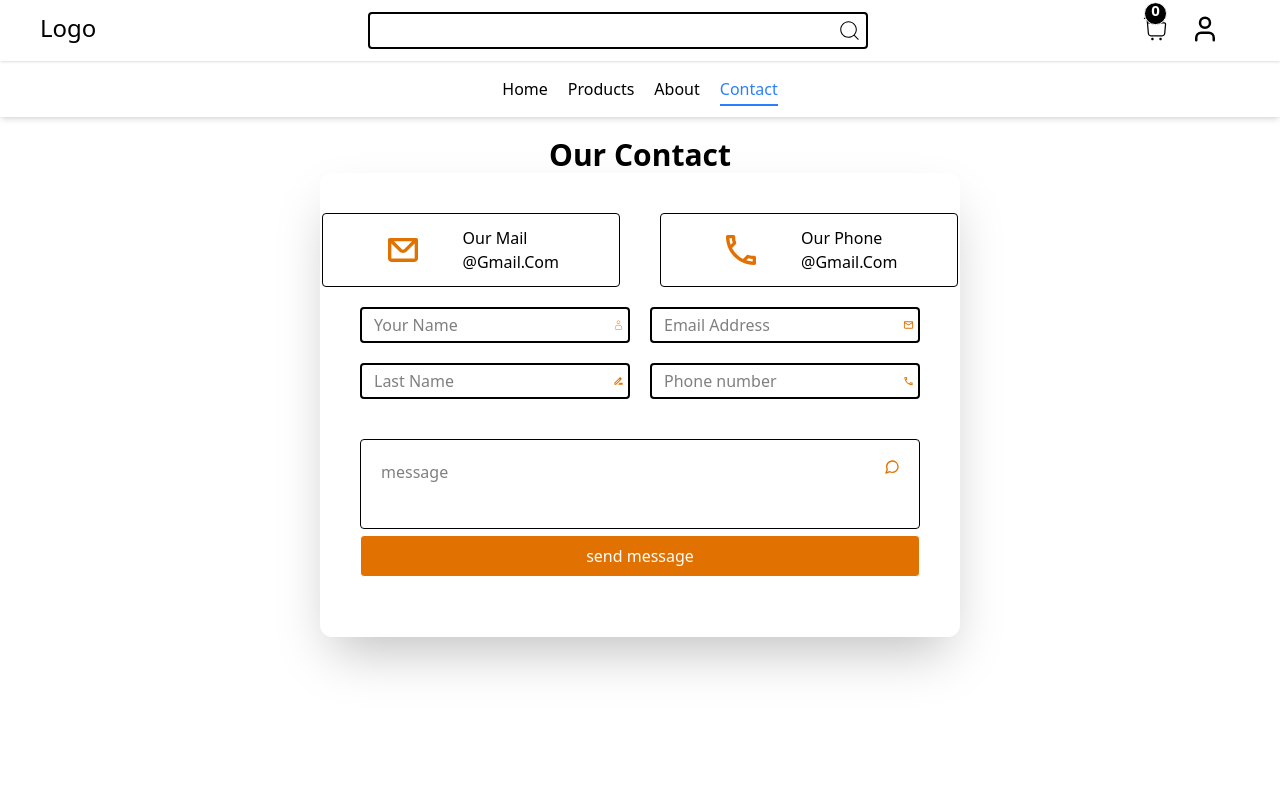
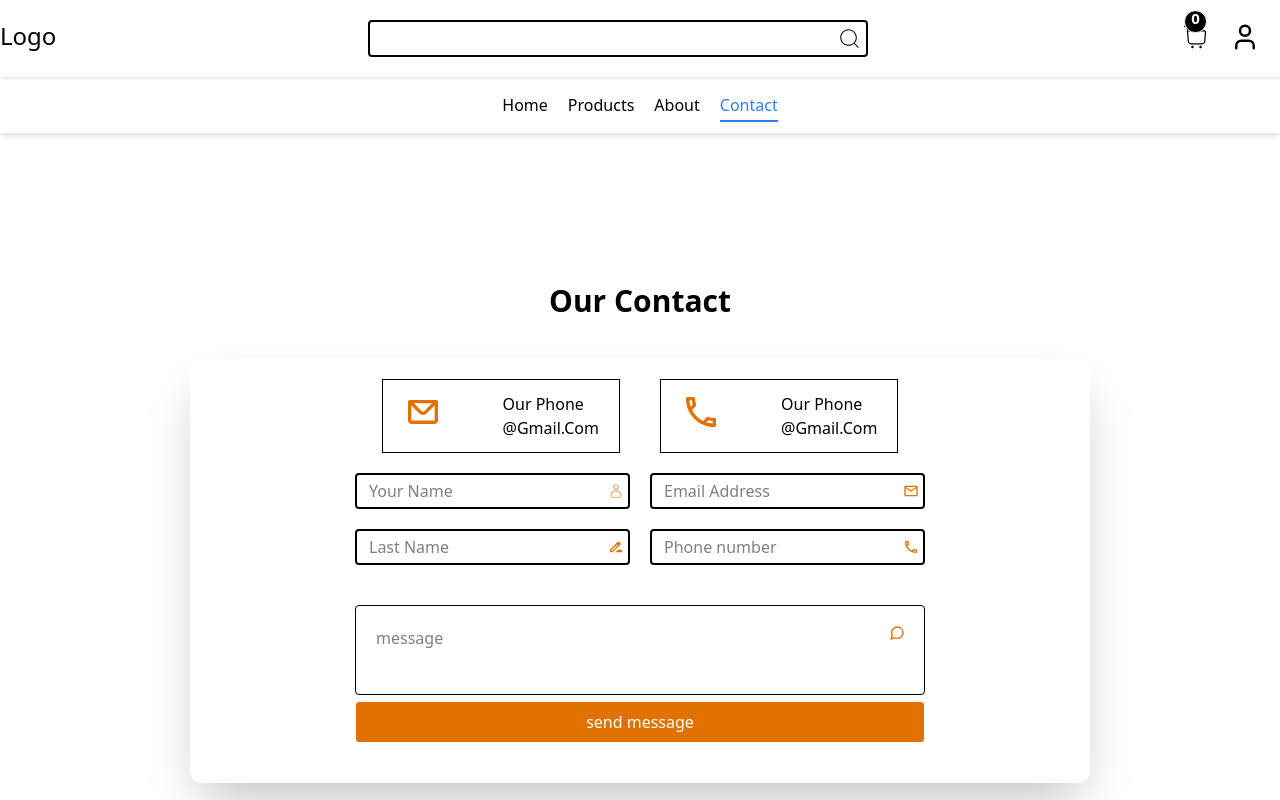
Before and after one commit to kumarmurugan1218/Ecommerce2, a React (Vite) app: page /Ecommerce2/Contact in a window 1280 px wide. Shown: the top 800 px of the page. Built offline with nearby package versions, Linux system fonts and the light colour scheme; a web font is replaced by a local one.

Commit message:
Update: redeploy changes

```diff
--- a/src/Components/Footer.jsx
+++ b/src/Components/Footer.jsx
@@ -5,7 +5,8 @@ import { FaLocationDot,FaSquarePhone } from "react-icons/fa6";
 import { MdOutlineMail } from "react-icons/md";
 const Footer=()=>{
     return (
-        <footer className="grid grid-cols-2 px-3 space-y-5 bg-black text-white md:grid-cols-3 text-center py-15">
+        <footer className=" w-screen bg-black text-white">
+            <div className='grid grid-cols-2 px-3 space-y-5  md:grid-cols-3 text-center py-15'>
                 <div className='space-y-5'>
                     <h1>heading</h1>
                     <p>Lorem ipsum dolor sit amet.</p>
@@ -15,13 +16,14 @@ const Footer=()=>{
                         <FaInstagram size={50}   className='footer-icons'/>
                     </div>
                 </div>
+
                 <div className="flex flex-col space-y-3">
                     <li ><NavLink className='links ' to="/">Home</NavLink></li>
                     <li><NavLink className='links' to="/product">Products</NavLink></li>
                     <li><NavLink className='links' to="/About">About</NavLink></li>
                     <li><NavLink className='links' to="/Contact">Contact</NavLink></li>
+                </div>
 
-            </div>
 
                 <div className='flex flex-col space-y-4 items-center'>
                     <div className='flex items-center'>
@@ -37,6 +39,8 @@ const Footer=()=>{
                         <h1>our email</h1>
                     </div>
                 </div>
+            </div>
+
         </footer>
     )
 }
--- a/src/Components/Header.jsx
+++ b/src/Components/Header.jsx
@@ -12,7 +12,7 @@ export const Header = () => {
   const[count,setCount]=useState(0);
      const [data,setData]=useState("")
     let [menu,setMenu]=useState(false);
-    const [arr,setArr]=useState(["mens-shirts","mens-shoes","mens-watches","womens-dresses","womens-shoes","womens-jewellery","smartphones","laptops","headphones"]);
+    const [arr,setArr]=useState(["mensshirts","mensshoes","menswatches","womensdresses","womensshoes","womensjewellery","smartphones","laptops","headphones"]);
     const [list,setList]=useState(false);
 
   const filtered = arr.filter((item) =>
@@ -26,7 +26,7 @@ export const Header = () => {
 
   return (
     <header className='flex flex-col relative justify-center' >
-            <div className='flex justify-between px-10 py-3 shadow-sm space-x-5' >
+            <div className='flex justify-between py-5  shadow-sm space-x-5' >
                 <div className=''>
                     <h1 className='logo'>logo</h1>
                 </div>
--- a/src/index.css
+++ b/src/index.css
@@ -30,7 +30,7 @@ body{
 
                 /* global */
 .container{
-    @apply min-h-screen py-5;
+    @apply h-screen py-5;
 }
 .heading{
     @apply text-3xl font-bold text-center;
@@ -88,7 +88,7 @@ html{
 }
             /* contact */
 .contact{
-    @apply border px-15 rounded flex   items-center ;
+    @apply border px-15 rounded    items-center ;
 }
 .input-parent{
     @apply flex border-2  items-center rounded p-1;
--- a/src/pages/CategoryPage.jsx
+++ b/src/pages/CategoryPage.jsx
@@ -10,8 +10,8 @@ const CategoryPage = () => {
   const filtered=allproducts.filter((p)=>p.category==category)
   return (
     <div className=' px-20 py-5'>
-       <h1 className="text-2xl font-bold text-center mb-5"> {category}</h1>
-       <div className=' min-h-screen grid grid-cols-2 gap-15 place-content-center md:grid-cols-3 xl:grid-cols-4 '>
+       <h1 className="text-2xl font-bold text-center mb-3"> {category}</h1>
+       <div className=' min-h-screen grid grid-cols-2 gap-15 place-content-center md:grid-cols-3 xl:grid-cols-4'>
         {filtered.map((product)=>(
         <div className=' flex flex-col product-scaleup  ' key={product.id}>
             <div className='h-full w-full  relative rounded-md '>
--- a/src/pages/Contact.jsx
+++ b/src/pages/Contact.jsx
@@ -4,28 +4,32 @@ import { CiUser } from "react-icons/ci";
 import { FiMessageCircle } from "react-icons/fi";
 const Contact = () => {
   return (
-    <section className='container '>
-        <h1 className='heading '>our Contact </h1>
-        <div className="flex flex-col  mx-auto justify-center space-y-5 shadow-2xl md:w-1/2 py-10  rounded-xl ">
-            <div className='flex justify-center space-x-10 items-center '>
-                <div className='contact space-x-10 py-3'>
-                    <div><CgMail size={40} className="text-amber-600"/></div>
-                    <div>
-                        <h1>our mail</h1>
-                        <p>@gmail.com</p>
+    <section className='h-screen flex flex-col justify-center '>
+        <h1 className='heading mb-10'>our Contact </h1>
+        <div className="flex flex-col mx-auto  shadow-2xl  rounded-xl  justify-center space-y-5  py-5 px-5  items-center    md:w-[900px]  ">
+            <div className='flex flex-col gap-y-5 justify-center  items-center md:space-x-10 md:flex-row '>
+                <div className='flex gap-5 border px-15  md:space-x-10 py-3 md:w-1/2 md:px-5'>
+                     <div>
+                    { <CgMail size={40} className="text-amber-600"/> }
                     </div>
-
-                </div>
-                <div className='contact  space-x-10 py-3'>
-                    <div><MdOutlineLocalPhone size={40} className="text-amber-600"/></div>
                     <div>
                         <h1>our phone</h1>
                         <p>@gmail.com</p>
                     </div>
+                </div>
 
+                <div className='flex  gap-5 border px-15  md:space-x-10 py-3 md:w-1/2  md:px-5 '>
+                    <div>
+                        <MdOutlineLocalPhone size={40} className="text-amber-600"/>
+                    </div>
+                    <div>
+                        <h1>our phone</h1>
+                        <p>@gmail.com</p>
+                    </div>
                 </div>
+
             </div>
-            <form action="#" className='px-10   space-y-5  '>
+            <form action="#" className=' space-y-5  '>
                 <div className='grid gap-5 md:grid-cols-2 '>
                     <div className="input-parent ">
                         <input type="text" placeholder='Your Name' className='grow'/>
--- a/src/pages/Home.jsx
+++ b/src/pages/Home.jsx
@@ -51,8 +51,8 @@ const loading=setInterval(()=>{
 
 
   return (
-    <section className='  '>
-        <div className='h-full w-full pt-10'>
+    <section className=' '>
+        <div className='h-full w-full pt-10 '>
           <img src={`${import.meta.env.BASE_URL}${images[count]}`} alt="" className='h-full w-full object-cover '/>
         </div>
         <div className='min-h-screen grid  gap-y- bg-gray-900 text-white'>
--- a/src/pages/Product.jsx
+++ b/src/pages/Product.jsx
@@ -15,9 +15,9 @@ const Product = () => {
     ];
     const filtered=[...new Set(allproducts.map((p)=>p.category))]
   return (
-    <section className='min-h-screen py-5'>
-    <h1 className='heading'>Products</h1>
-    <div className="grid  grid-cols-2 gap-y-5 place-items-center gap-x-15 py-5 md:grid-cols-3 px-10 ">
+    <section className='min-h-screen  md:h-screen '>
+    <h1 className='heading mb-5 '>Products</h1>
+    <div className="grid h-full w-full  bg-red-500 grid-cols-2 gap-y-5 px-10  place-items-center place-content-center  md:grid-cols-3 ">
              {filtered.map((p,i)=>(<Link key={i} to={`/product/${p}`} className='product-scaleup shadow-xl rounded-xl' >
              <div  className=' p-5 h-[300px] relative'>
               <img src={`${import.meta.env.BASE_URL}${images[i]}`} className="h-full object-cover" alt="" />
--- a/src/pages/login_layout/LogInPage.jsx
+++ b/src/pages/login_layout/LogInPage.jsx
@@ -6,7 +6,7 @@ import Form from './Register'
 const LogInPage = () => {
     const[Login,setLogIn]=useState(false);
   return (
-    <section className='h-screen flex justify-center items-center mx-auto'>
+    <section className=' h-screen flex justify-center items-center '>
             <div className='w-[700px] py-3 md:px-10 shadow-md space-y-2 md:w-1/2  '>
                 <div className='flex justify-around  items-center'>
                     <button onClick={()=>{
```
Lines whose indentation alone changed are shown as unchanged.
